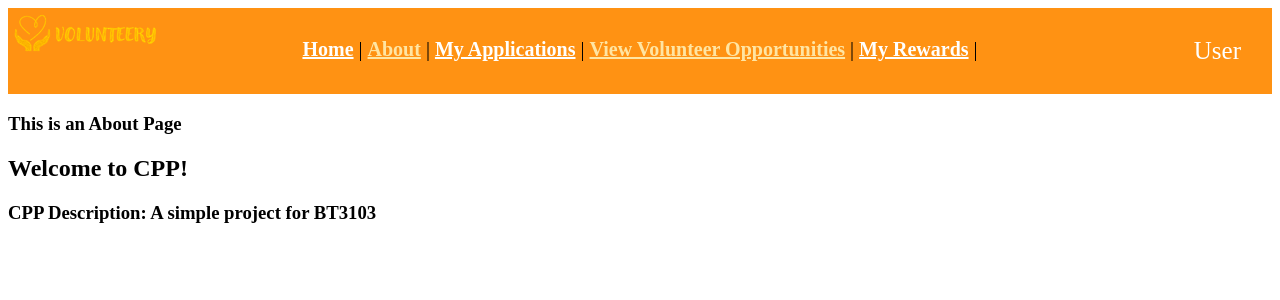
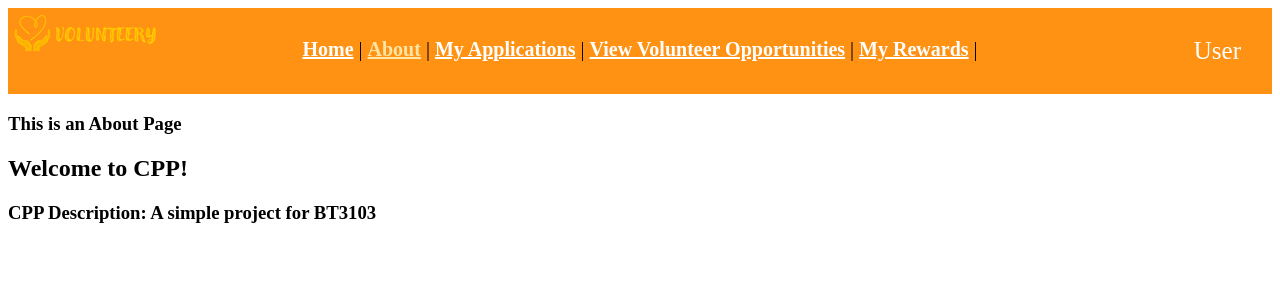
Before and after one commit to Zifengzf/bt3103-final-project-volunteery, a Vue app: page /about in a window 1280 px wide. Shown: the top 300 px of the page. Built offline with nearby package versions, Linux system fonts and the light colour scheme; no server answers.

Commit message:
updated NavBar

```diff
--- a/src/components/NavBar.vue
+++ b/src/components/NavBar.vue
@@ -1,7 +1,11 @@
 <template>
   <div class="topnav">
     <!-- <div id="logged" v-if="user"> -->
-    <img src="@/assets/volunteery_copy.png" alt="" style="margin-left: 0px; height: 60; float: left"/>
+    <img
+      src="@/assets/volunteery_copy.png"
+      alt=""
+      style="margin-left: 0px; height: 60; float: left"
+    />
     <div class="dropdown">
       <button class="dropbtn">User</button>
       <div class="dropdown-content">
@@ -13,9 +17,8 @@
       <router-link to="/">Home</router-link> |
       <router-link to="/about">About</router-link> |
       <router-link to="/myapplications">My Applications</router-link> |
-        <router-link to="">View Volunteer Opportunities</router-link> |
+      <router-link to="/volunteer">View Volunteer Opportunities</router-link> |
       <router-link to="/reward">My Rewards</router-link> |
-
     </div>
 
     <!-- </div> -->
@@ -26,12 +29,12 @@
 // import { getAuth, onAuthStateChanged } from "firebase/auth";
 
 export default {
-    name: 'NavBar',
+  name: "NavBar",
 
   data() {
     return {
-            user:false,
-        }
+      user: false,
+    };
   },
 
   // mounted() {
@@ -43,13 +46,12 @@ export default {
   //     }
   //     })
   // },
-}
-
+};
 </script>
 
 <style>
 .topnav {
-    background-color: #FF9213;
+  background-color: #ff9213;
   overflow: hidden;
   justify-items: center;
 }
@@ -65,7 +67,7 @@ export default {
 }
 
 #nav a.router-link-exact-active {
-    color: #FFE5A3;
+  color: #ffe5a3;
 }
 .dropdown {
   overflow: hidden;
@@ -84,16 +86,17 @@ export default {
   margin: 0;
 }
 
-.navbar a:hover, .dropdown:hover .dropbtn {
-  color: #FFE5A3;
+.navbar a:hover,
+.dropdown:hover .dropbtn {
+  color: #ffe5a3;
 }
 
 .dropdown-content {
   display: none;
   position: absolute;
-  background-color: #FFE5A3;
+  background-color: #ffe5a3;
   min-width: 160px;
-  box-shadow: 0px 8px 16px 0px rgba(0,0,0,0.2);
+  box-shadow: 0px 8px 16px 0px rgba(0, 0, 0, 0.2);
   z-index: 1;
 }
 
@@ -107,7 +110,7 @@ export default {
 }
 
 .dropdown-content a:hover {
-  background-color: #FFD466;
+  background-color: #ffd466;
 }
 
 .dropdown:hover .dropdown-content {
```
Lines whose indentation alone changed are shown as unchanged.
